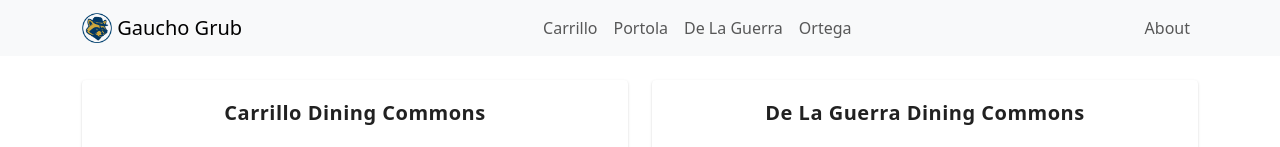
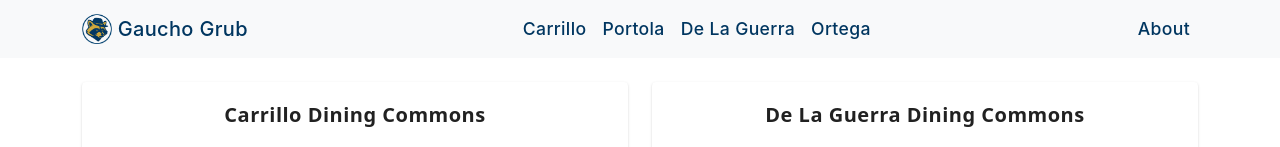
Before and after one commit to ngostream/gauchogrub, a React (Vite) app in the folder client/: page / in a window 1280 px wide. Shown: the top 147 px of the page. Built offline with nearby package versions, Linux system fonts and the light colour scheme; no server answers; grey boxes are pictures that could not be loaded.

Commit message:
navbar fonts

```diff
--- a/client/src/App.css
+++ b/client/src/App.css
@@ -7,6 +7,26 @@
   margin-right: -50vw;
   position: relative;
   border-radius: 0 !important;
+}
+/* Professional navbar font styling */
+.navbar {
+  font-family: 'Inter', 'Segoe UI', 'Roboto', 'Helvetica Neue', Arial, sans-serif;
+  font-weight: 500;
+  font-size: 1.1rem;
+  letter-spacing: 0.02em;
+  color: #003660;
+  background: transparent;
+}
+
+.navbar a {
+  color: #003660;
+  text-decoration: none;
+  font-weight: 500;
+  transition: color 0.2s;
+}
+
+.navbar a:hover {
+  color: #0055a4;
 }
 body{
   /* background-color: rgb(15, 60, 103); maybe use for shadow instead?*/
```
